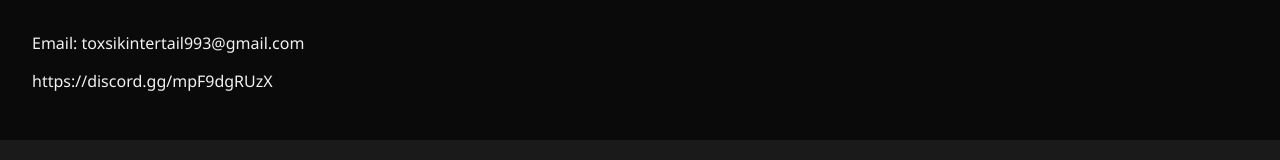
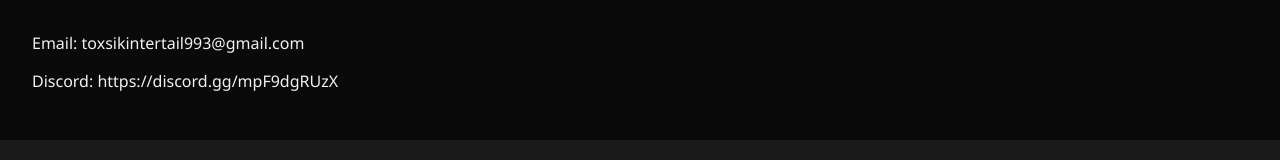
Before and after one commit to toxsikintertail/toxsik-intertail-site, a plain HTML site: page contact.html in a window 1280 px wide. Shown: the part 188-348 px from the top of the page. Drawn offline with Linux system fonts and the light colour scheme.

Commit message:
Update contact.html

```diff
--- a/contact.html
+++ b/contact.html
@@ -21,7 +21,7 @@
 
   <div class="content">
     <p>Email: toxsikintertail993@gmail.com</p>
-    <p>https://discord.gg/mpF9dgRUzX</p>
+    <p>Discord: https://discord.gg/mpF9dgRUzX</p>
   </div>
 
   <footer>
```
